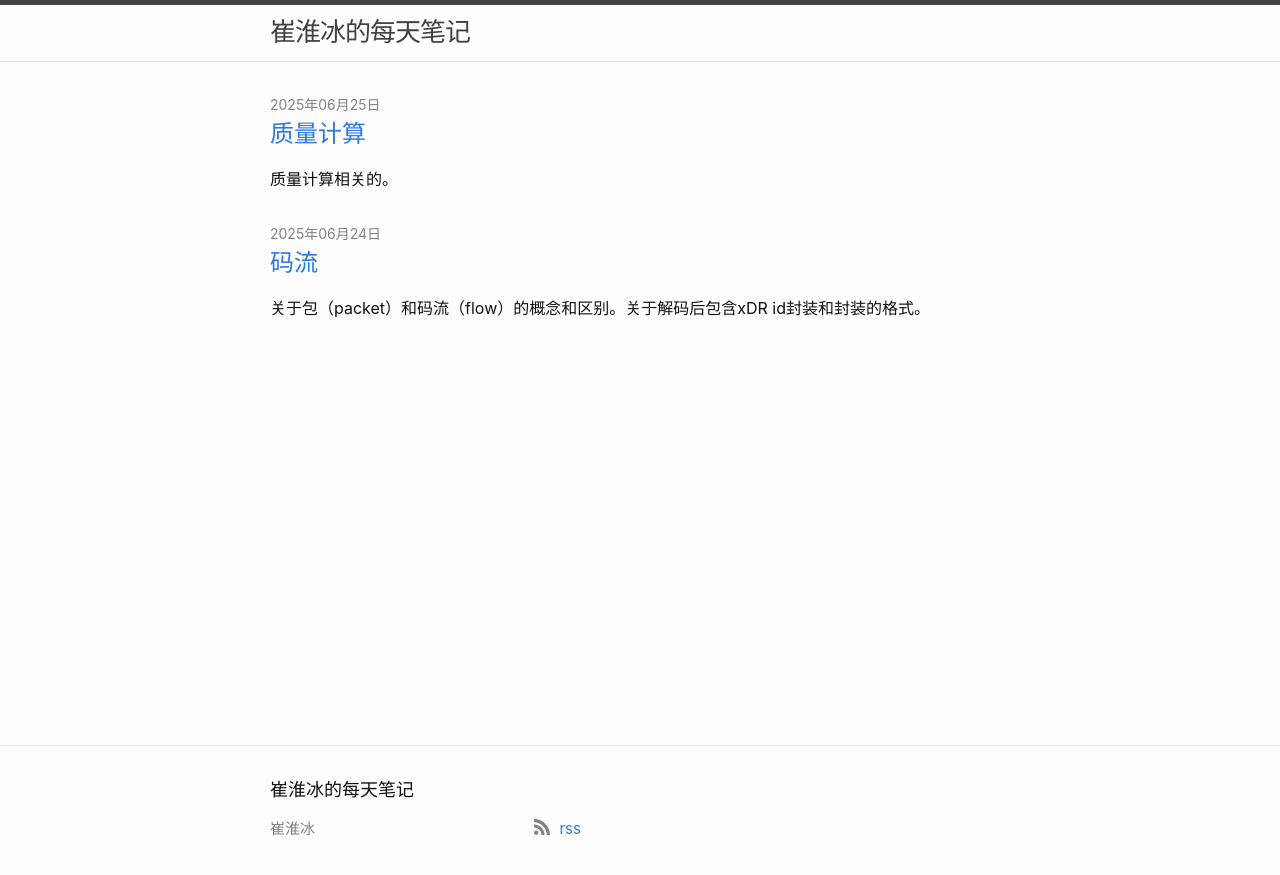
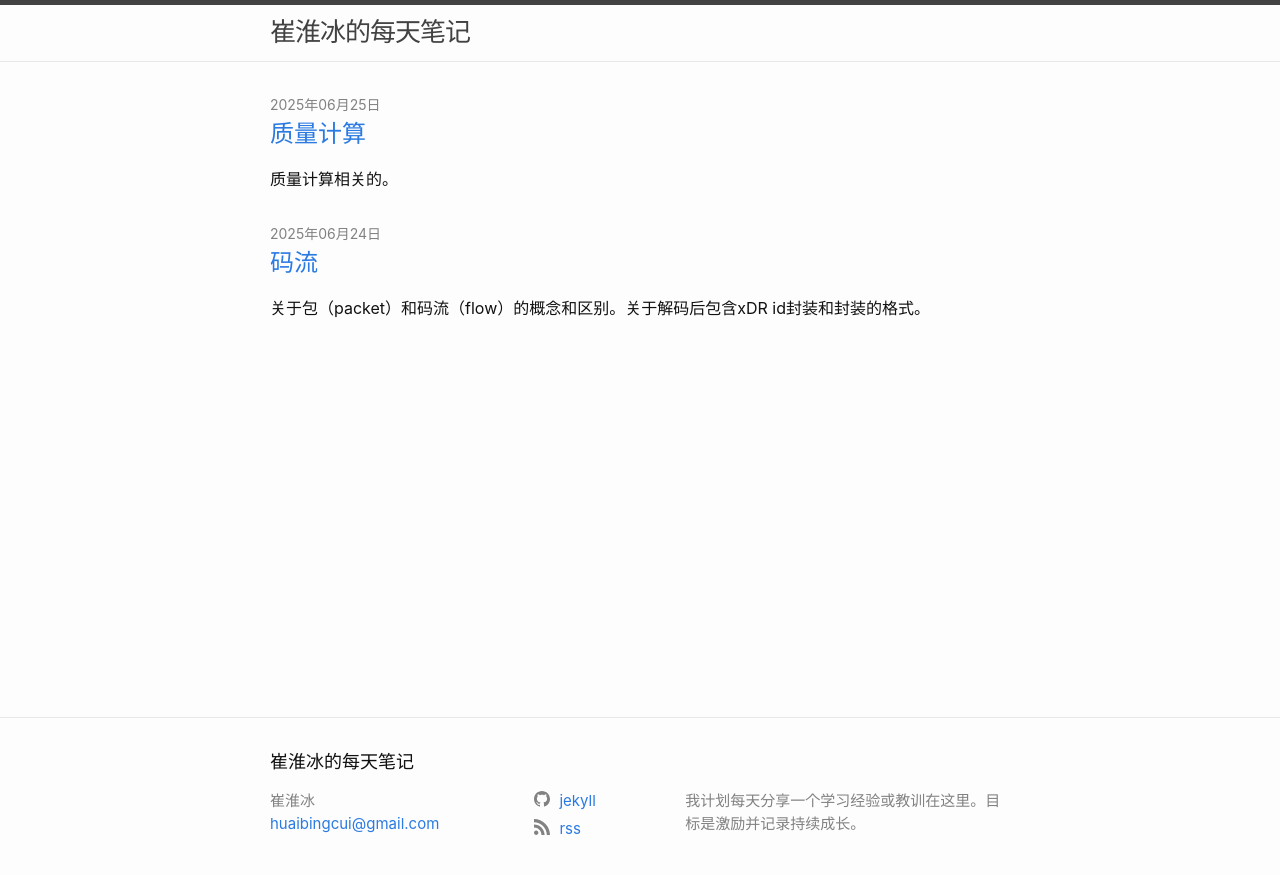
Before and after one commit to hbcui/hbcui.github.io, a Jekyll site: the page built from index.md, in a window 1280 px wide. Shown: the top 875 px of the page. Built offline with Jekyll 4.4.1, drawn with Linux system fonts in a browser that asks for light colours.

Commit message:
Posts and edit home.

```diff
--- a/_config.yml
+++ b/_config.yml
@@ -1,7 +1,8 @@
 title: 崔淮冰的每天笔记
 author: 崔淮冰
-email:
+email: huaibingcui@gmail.com
 description: > # this means to ignore newlines until "twitter_username:"
+  我计划每天分享一个学习经验或教训在这里。目标是激励并记录持续成长。
 # Here is my individual platform where
 # I share one learning experience, insight, or lesson every single day.
 # The goal is to
@@ -9,7 +10,7 @@ description: > # this means to ignore newlines until "twitter_username:"
 
 # social links
 # twitter_username: jekyllrb
-# github_username:  jekyll
+github_username:  jekyll
 rss: rss
 # dribbble_username: jekyll
 # facebook_username: jekyll
```
